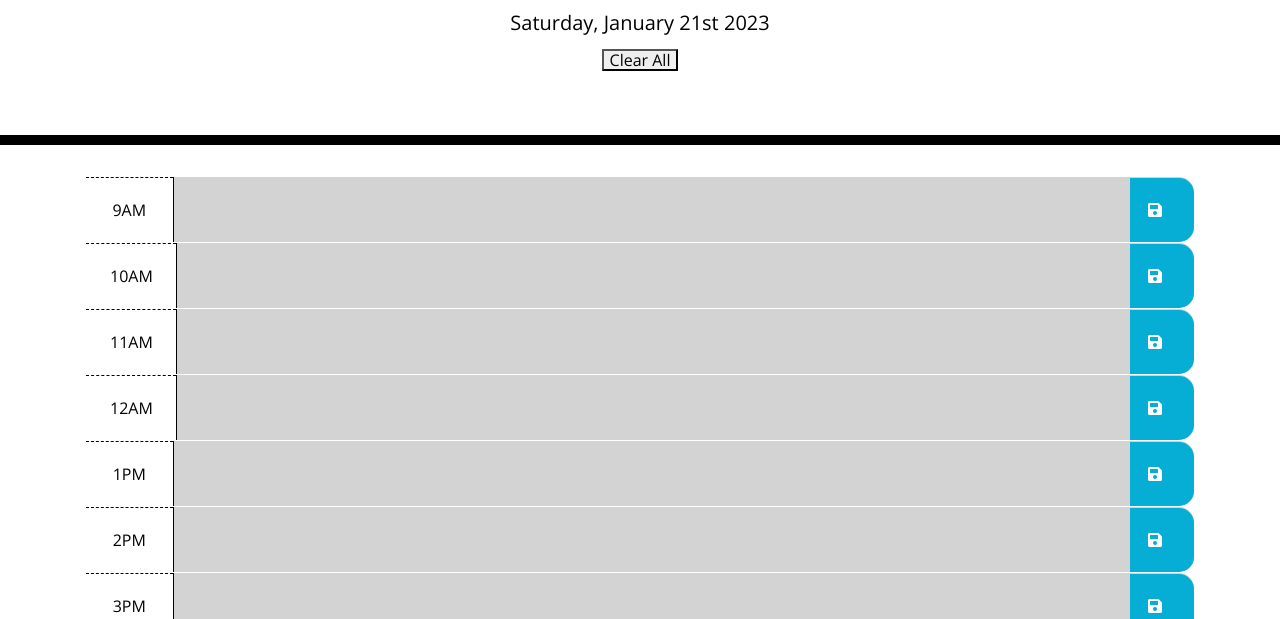
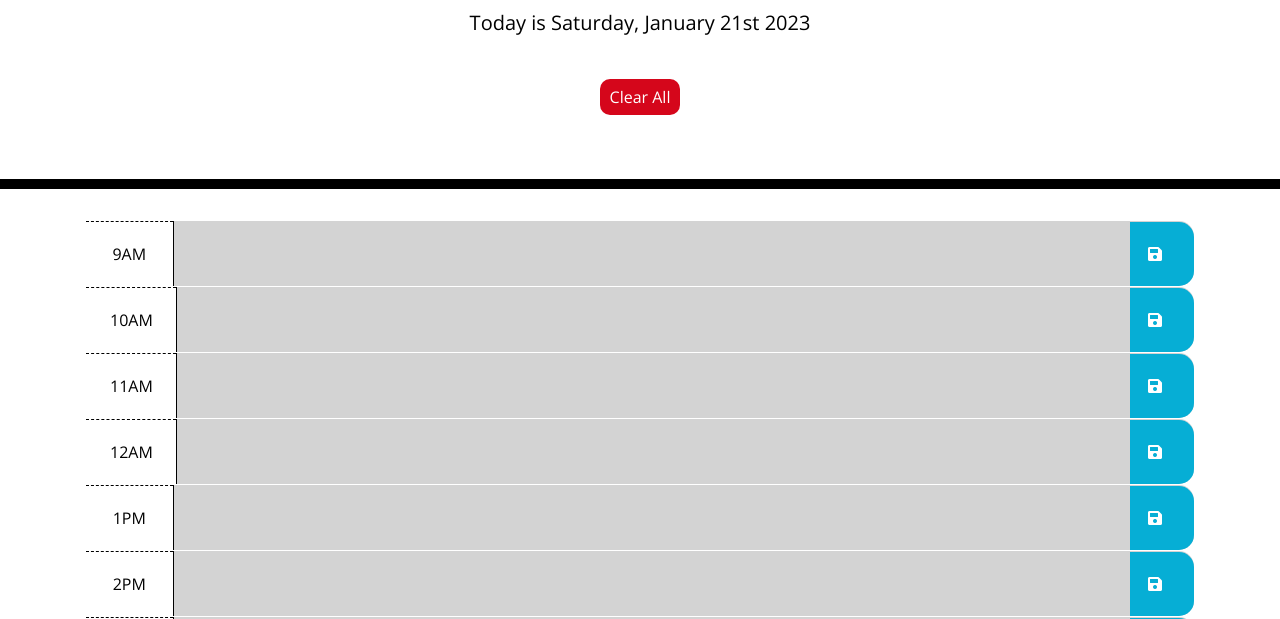
Before and after one commit to manonthemon/daily-planner, a plain HTML site: page index.html in a window 1280 px wide. Shown: the part 181-800 px from the top of the page. Drawn offline with nearby package versions, Linux system fonts and the light colour scheme.

Commit message:
Added: delete buttons on all rows, code to render them on reload, stylized clear all button on top, text before date module

```diff
--- a/Assets/CSS/style.css
+++ b/Assets/CSS/style.css
@@ -98,6 +98,17 @@ textarea {
 }
 
 
+#clear {
+  background-color: #d5061b;
+  border: none;
+  color: white;
+  padding: 10px;
+  border-radius: 10px;
+  margin-top: 30px;
+
+}
+
+
 
 
 footer {
--- a/Assets/JS/script.js
+++ b/Assets/JS/script.js
@@ -3,14 +3,16 @@
 
 $(function () {
 
+    //THE TIMER
     // Script displaying current date in the Jumbotron
     var currentDate = moment().format(' dddd, MMMM Do YYYY');
-    document.getElementById("currentDay").innerHTML = currentDate;
+    document.getElementById("currentDay").innerHTML = "Today is" + currentDate;
 });
 
     // Var containing the current hour in 24 h format
     var currentTime = new Date().getHours();
 
+    //THE COLORS
     //These add different colors to timeBlocks depending on the time
     //First it selects all "textarea" elements
     //Then it filters out all those with ID whose value is > < or == to current time
@@ -27,6 +29,8 @@ $(function () {
         return parseInt(this.id) > currentTime;
     }).addClass("future");
 
+
+    //THE BUTTONS
     //This adds an event listener to buttons
     // On click it assigns user input from textarea to userEntry variable
     // It also stores the id of the text area where the entry was made to if variable.
@@ -36,19 +40,20 @@ $(function () {
         var entryId = $(this).prev("textarea").attr("id");
         localStorage.setItem(entryId, entryValue);
 
-        // This part of code creates a delete button for each text-area. I commented it out as it wasn't part of the requirements
-        //but it can be uncommented and used as needed.
-        // It first check if a deleted button already exists.
-        // If not, it creates it and adds a class to it. I defined this class in the CSS file.
-        // It then inserts it before the existing save button with an animation.
-
-            if($(this).prev(".deleteBtn").length == 0){
+        //DELETE BUTTONS
+        // This part of code creates a delete button for each text-area.
+        // It first checks if a deleted button already exists and if there is text in corresponding text area
+        // If no button but text exists, it creates a button and adds a class to it. I defined this class in the CSS file.
+        // It then inserts the new button before the existing save button with an animation.
+             if($(this).prev(".deleteBtn").length == 0 && entryValue) {
                 var newBtn = $("<button>").addClass("deleteBtn").text("Delete");
                 $(newBtn).animate({width: "100px"}, {duration: 150 } ).insertBefore(this)
              }
-
         });
 
+        // This sets up the new delete button event listener which removes text from corresponding textarea
+        // Removes corresponding entry from local storage
+        // Removes the button
         $(document).on("click", ".deleteBtn", function () {
         $(this).prev("textarea").val("");
         var entryId = $(this).prev("textarea").attr("id");
@@ -56,7 +61,7 @@ $(function () {
         $(this).remove();
     });
 
-
+    //RELOADING THE PAGE
     // This retrieves information form local storage on page load and sets it in appropriate cells.
     // First it loops through each textarea, gets their id attributes and assigns it to entryId variable
     // Then it retrieves the local storage entryId key matching the id of the corresponding textarea.
@@ -65,19 +70,25 @@ $(function () {
     $("textarea").each(function () {
         var entryId = $(this).attr("id");
         var entryValue = localStorage.getItem(entryId);
-        // Set the value of the textarea to the retrieved value
         $(this).val(entryValue);
+
+    //This checks if there is user input in the textarea. If yes, it adds delete button after page reload.
+    if($(this).val() != ''){
+        var newBtn = $("<button>").addClass("deleteBtn").text("Delete");
+        $(newBtn).insertAfter(this)
+     }
     });
 
-
-    // TODO Consider adding button to clear previous entry.
+// This adds a Clear All button at the top of the page.
 
     $("#clear").on("click", function () {
         localStorage.clear();
         location.reload()
     });
 
-    // Code converting current time to 12h format. I ended up not using it but kept it here just in case.
+
+
+    // Code converting current time to 12h format. I ended up not using it, but kept it here just in case.
     // var whatTime;
     // if (currentTime24 >= 12) {
     //     whatTime = "PM";
```
